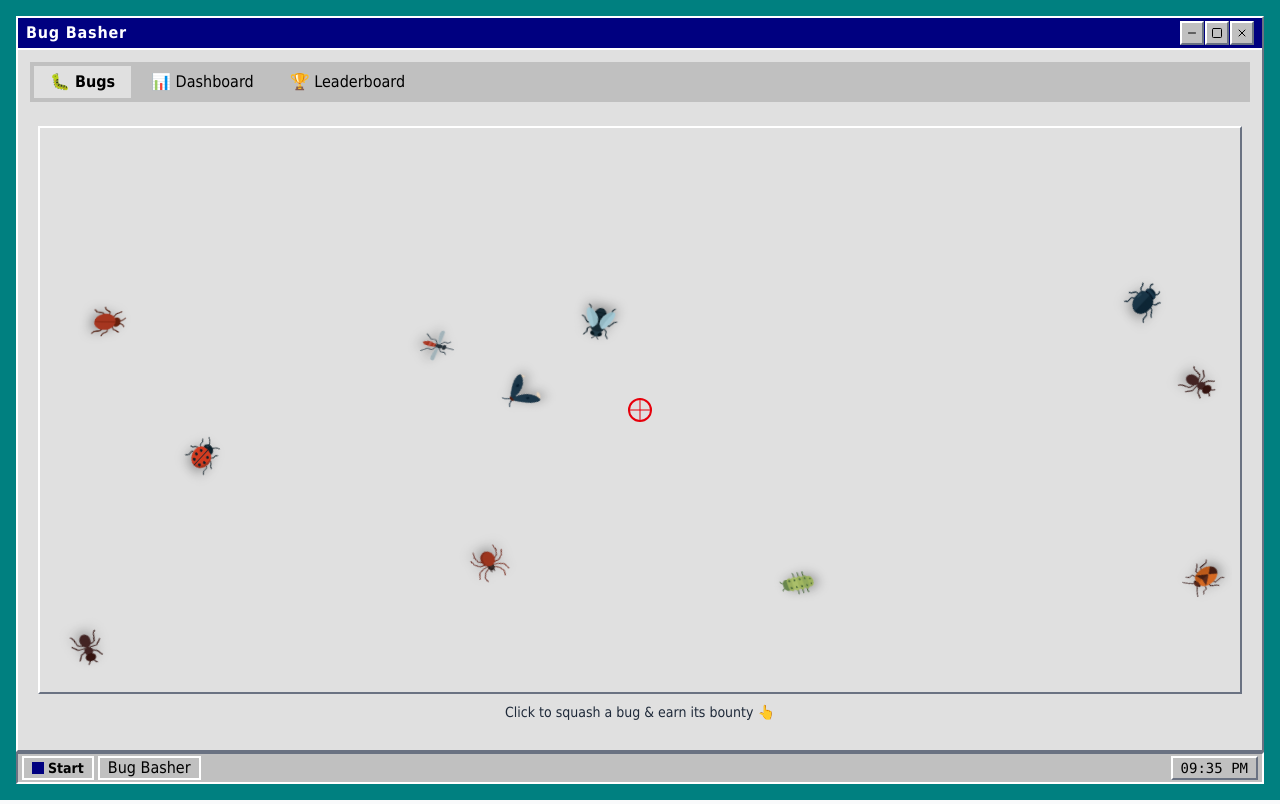
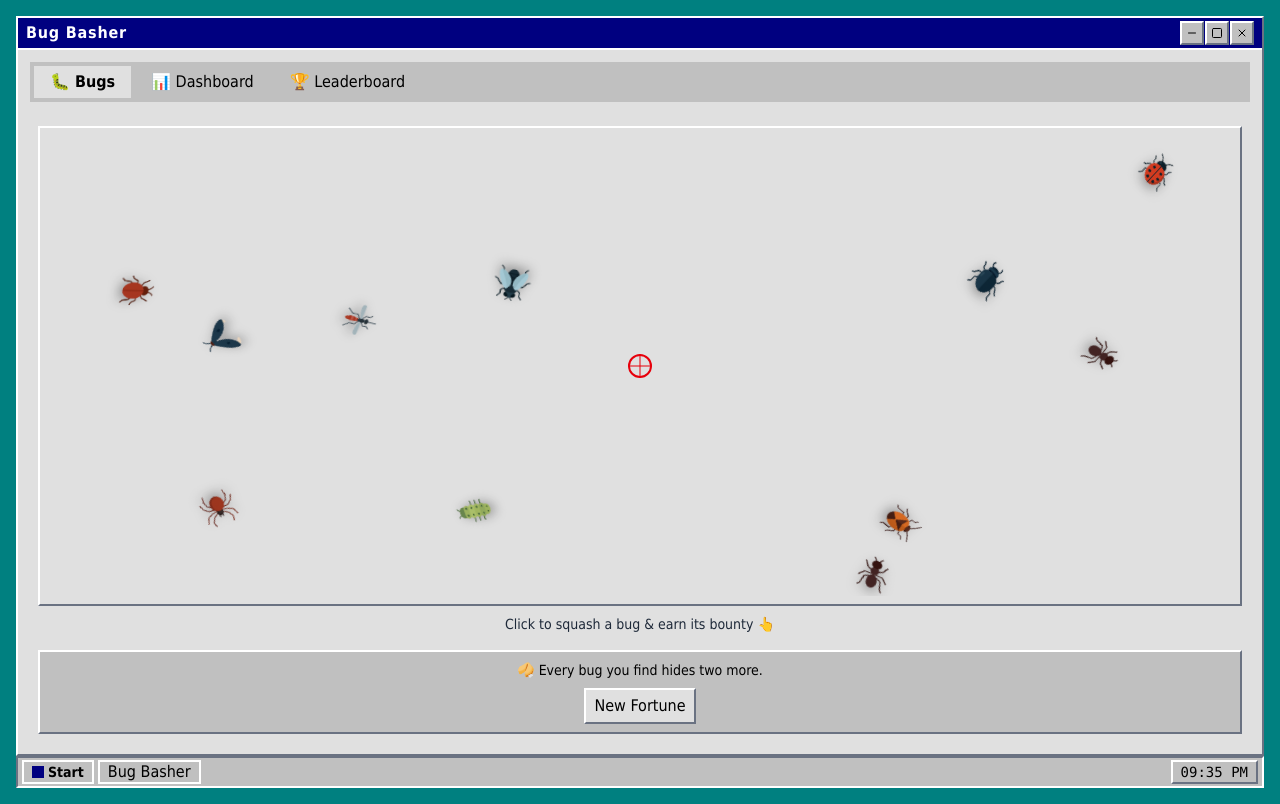
Before and after one commit to Typefacers/bug, a React (Vite) app: page / in a window 1280 px wide. Built offline with nearby package versions, Linux system fonts and the light colour scheme.

Commit message:
Add fortune cookie to Bugs page

```diff
--- /dev/null
+++ b/src/components/FortuneCookie.tsx
@@ -0,0 +1,36 @@
+import { useEffect, useState } from 'react'
+import { raised } from '../utils/win95'
+
+const FORTUNES = [
+  'A bug in time saves nine more bugs.',
+  'Even the smallest bug can lead to big rewards.',
+  'Today is a good day to squash a bug.',
+  'Squashed bugs smell like victory.',
+  'Debugging: because real bugs have feelings too.',
+  'Every bug you find hides two more.',
+]
+
+export default function FortuneCookie() {
+  const [fortune, setFortune] = useState('')
+
+  const randomFortune = () => {
+    const msg = FORTUNES[Math.floor(Math.random() * FORTUNES.length)]
+    setFortune(msg)
+  }
+
+  useEffect(() => {
+    randomFortune()
+  }, [])
+
+  return (
+    <div className={`mt-2 text-center bg-[#C0C0C0] p-2 ${raised}`}>
+      <p className="text-sm">🥠 {fortune}</p>
+      <button
+        onClick={randomFortune}
+        className={`mt-2 px-2 py-1 bg-[#E0E0E0] ${raised} hover:bg-[#D0D0D0]`}
+      >
+        New Fortune
+      </button>
+    </div>
+  )
+}
--- a/src/routes/Bugs.tsx
+++ b/src/routes/Bugs.tsx
@@ -2,6 +2,7 @@ import BugArea from '../components/BugArea'
 import { useBugStore } from '../store'
 import { raised } from '../utils/win95'
 import Meta from '../components/Meta'
+import FortuneCookie from '../components/FortuneCookie'
 
 export default function Bugs() {
   const bugs = useBugStore(s => s.bugs)
@@ -28,6 +29,7 @@ export default function Bugs() {
         <p className="text-center text-sm text-gray-800 py-2">
           Click to squash a bug&nbsp;&amp;&nbsp;earn its bounty 👆
         </p>
+        <FortuneCookie />
       </div>
     </>
   )
```
Also changed, not shown: 1 other file (tests, documents, lock files or other folders).
